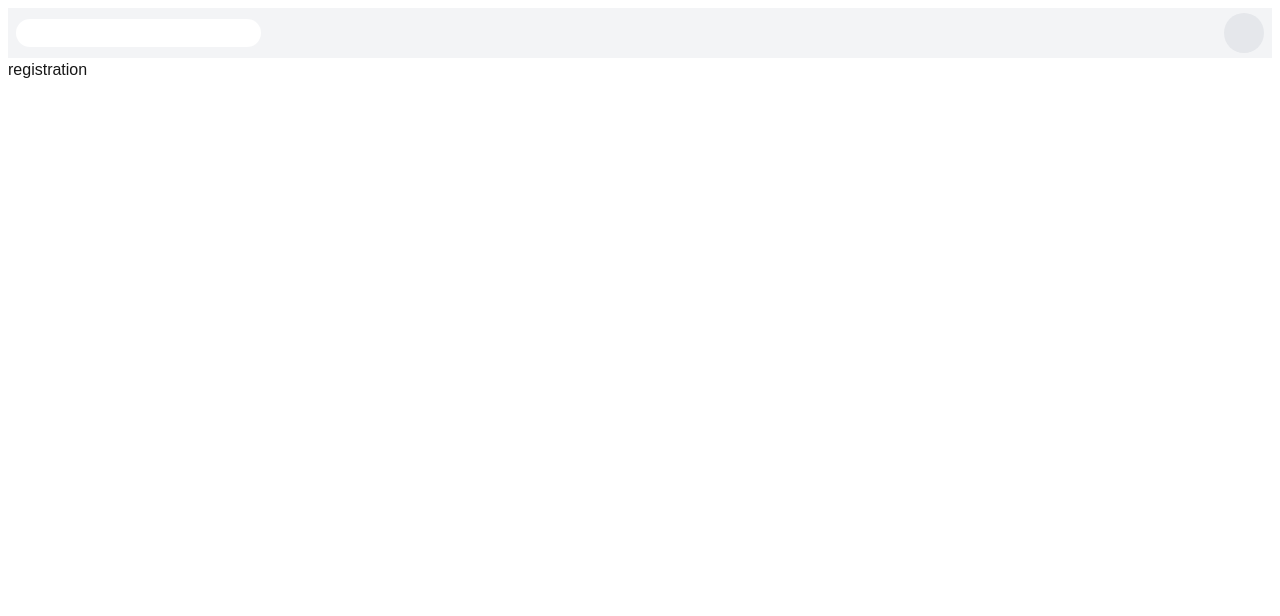
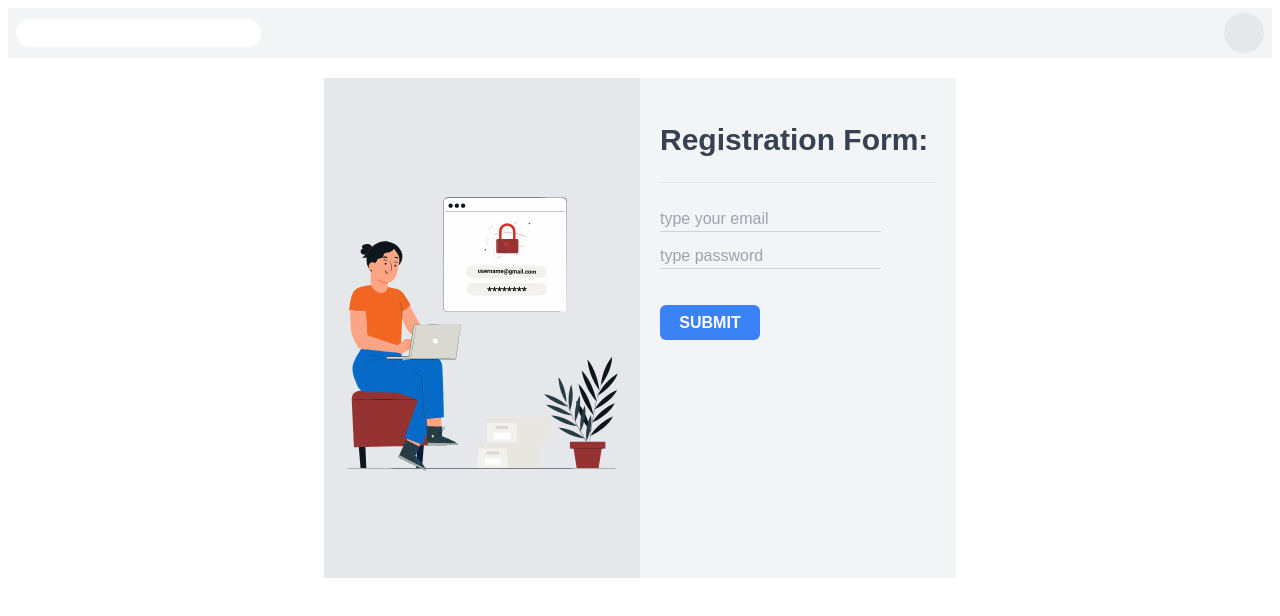
Before and after one commit to akilinjamam/level-2-24-assignment-6-clients, a Next.js app: page /registration in a window 1280 px wide. Shown: the top 616 px of the page. Built offline with nearby package versions, Linux system fonts and the light colour scheme; some icons are missing.

Commit message:
file-updated

```diff
--- a/src/app/login/page.tsx
+++ b/src/app/login/page.tsx
@@ -4,7 +4,6 @@ import { toast } from "react-toastify";
 import loginAnim from '@/animation/login.json';
 // import { useRouter } from "next/navigation";
 import { SubmitHandler, useForm } from "react-hook-form";
-import Container from "@/container/Container";
 
 
 type Inputs = {
@@ -66,28 +65,35 @@ const Login = () => {
 
     const {View} = useLottie(options)
     return (
-        <Container>
-            <div className={`w-full h-[700px] bg-gray-100 rounded-lg my-6 lg:flex lg:items-center lg:justify-between p-3`}>
-                <section className="lg:w-[46%] sm:w-full xsm:w-full h-full bg-gray-200 flex items-center justify-center">
-                    {/* <img style={{borderRadius:'10px'}} width={450} src={contactus} alt="" /> */}
+        <div className="w-[100%] h-auto flex justify-center">
+            <div className="lg:w-[50%] md:w-[70%] sm:w-[100%] xsm:w-[100%] h-[500px] bg-gray-100 my-5 lg:flex md:flex">
+                <div className="lg:w-[50%] md:w-[50%] sm:w-full xsm:w-full h-[100%] bg-gray-200">
+
+                <section className="w-full h-[100%] flex items-center justify-center">
                     {View}
                 </section>
-                <section className="lg:w-[48%] sm:w-full xsm:w-full h-full">
+
+                </div>
+                <div className="lg:w-[50%] md:w-[50%] sm:w-full xsm:w-full h-[100%] bg-gray-100">
+
+                <section className="px-5 py-5">
                     <p  className="text-gray-700 text-3xl font-bold my-6">Login Form:</p>
                     <hr />
                     <br />
                     <form onSubmit={handleSubmit(onSubmit)}>
-
-                        <input style={{background:'none',borderBottom:'1px solid lightgray'}} className='mb-3 w-[400px] ' type="email" {...register("email")} placeholder='type your email' />
+                        <input style={{background:'none',borderBottom:'1px solid lightgray'}} className='mb-3 w-[80%] ' type="email" {...register("email")} placeholder='type your email' />
                         {errors.email && <span>This field is required</span>}
                         <br />
-                        <input style={{background:'none',borderBottom:'1px solid lightgray'}} className='mb-3 w-[400px] ' type="text"  {...register("password")} placeholder='type password' />
+                        <input style={{background:'none',borderBottom:'1px solid lightgray'}} className='mb-3 w-[80%] ' type="text"  {...register("password")} placeholder='type password' />
+                        <br />
                         <br />
                         <input className='w-[100px] h-[35px] rounded-md bg-blue-500 text-white font-bold cursor-pointer' type="submit" value="SUBMIT" />
                     </form>
                 </section>
+
+                </div>
             </div>
-        </Container>
+        </div>
     );
 };
 
--- a/src/app/registration/page.tsx
+++ b/src/app/registration/page.tsx
@@ -1,11 +1,100 @@
-import React from 'react';
+"use client"
+import { useLottie } from "lottie-react";
+import { toast } from "react-toastify";
+import registrationAnim from '@/animation/registration.json';
+// import { useRouter } from "next/navigation";
+import { SubmitHandler, useForm } from "react-hook-form";
 
-const page = () => {
+
+type Inputs = {
+    name: string;
+    email: string;
+    password: string;
+    phone: number;
+    address: string;
+  }
+
+  type ErrorResponse = {
+    data: {
+      message: string;
+    };
+  };
+
+const Registration = () => {
+    // const navigate = useRouter();
+    const {
+        register,
+        handleSubmit,
+        formState: { errors },
+      } = useForm<Inputs>()
+
+    //   const [addLogin] = useLoginMutation()
+
+
+
+      const onSubmit: SubmitHandler<Inputs> = async (data) => {
+        try {
+
+            if(!data.email && !data.password){
+                return toast.error('email and password not added')
+            }
+            if(!data.email){
+                return toast.error('email not added')
+            }
+            if(!data.password){
+               return toast.error('password not added')
+            }
+
+        //    const res=  await addLogin(data).unwrap()
+        //    if(res){
+        //      localStorage.setItem('roomBridgeToken', JSON.stringify(res.token))
+        //      toast.success(res.message)
+        //      navigate.push('/')
+
+        //    }
+
+        } catch (error) {
+            const err = error as ErrorResponse;
+            toast.error(err.data.message)
+        }
+      }
+    const options = {
+        animationData: registrationAnim,
+        loop: true
+    }
+
+    const {View} = useLottie(options)
     return (
-        <div>
-            registration
+        <div className="w-[100%] h-auto flex justify-center">
+            <div className="lg:w-[50%] md:w-[70%] sm:w-[100%] xsm:w-[100%] h-[500px] bg-gray-100 my-5 lg:flex md:flex">
+                <div className="lg:w-[50%] md:w-[50%] sm:w-full xsm:w-full h-[100%] bg-gray-200 p-5">
+
+                    <section className="w-full h-[100%] flex items-center justify-center">
+                        {View}
+                    </section>
+
+                </div>
+                <div className="lg:w-[50%] md:w-[50%] sm:w-full xsm:w-full h-[100%] bg-gray-100">
+
+                <section className="px-5 py-5">
+                    <p  className="text-gray-700 text-3xl font-bold my-6">Registration Form:</p>
+                    <hr />
+                    <br />
+                    <form onSubmit={handleSubmit(onSubmit)}>
+                        <input style={{background:'none',borderBottom:'1px solid lightgray'}} className='mb-3 w-[80%] ' type="email" {...register("email")} placeholder='type your email' />
+                        {errors.email && <span>This field is required</span>}
+                        <br />
+                        <input style={{background:'none',borderBottom:'1px solid lightgray'}} className='mb-3 w-[80%] ' type="text"  {...register("password")} placeholder='type password' />
+                        <br />
+                        <br />
+                        <input className='w-[100px] h-[35px] rounded-md bg-blue-500 text-white font-bold cursor-pointer' type="submit" value="SUBMIT" />
+                    </form>
+                </section>
+
+                </div>
+            </div>
         </div>
     );
 };
 
-export default page;
+export default Registration;
--- a/src/container/Container.tsx
+++ b/src/container/Container.tsx
@@ -2,8 +2,8 @@ import { ReactNode } from "react";
 
 const Container = ({children} : {children: ReactNode}) => {
     return (
-        <div className="w-[full] flex items-center justify-center">
-           <div className="w-[50%]">
+        <div className="w-[full] lg:flex items-center justify-center">
+           <div >
                 {children}
            </div>
         </div>
```
